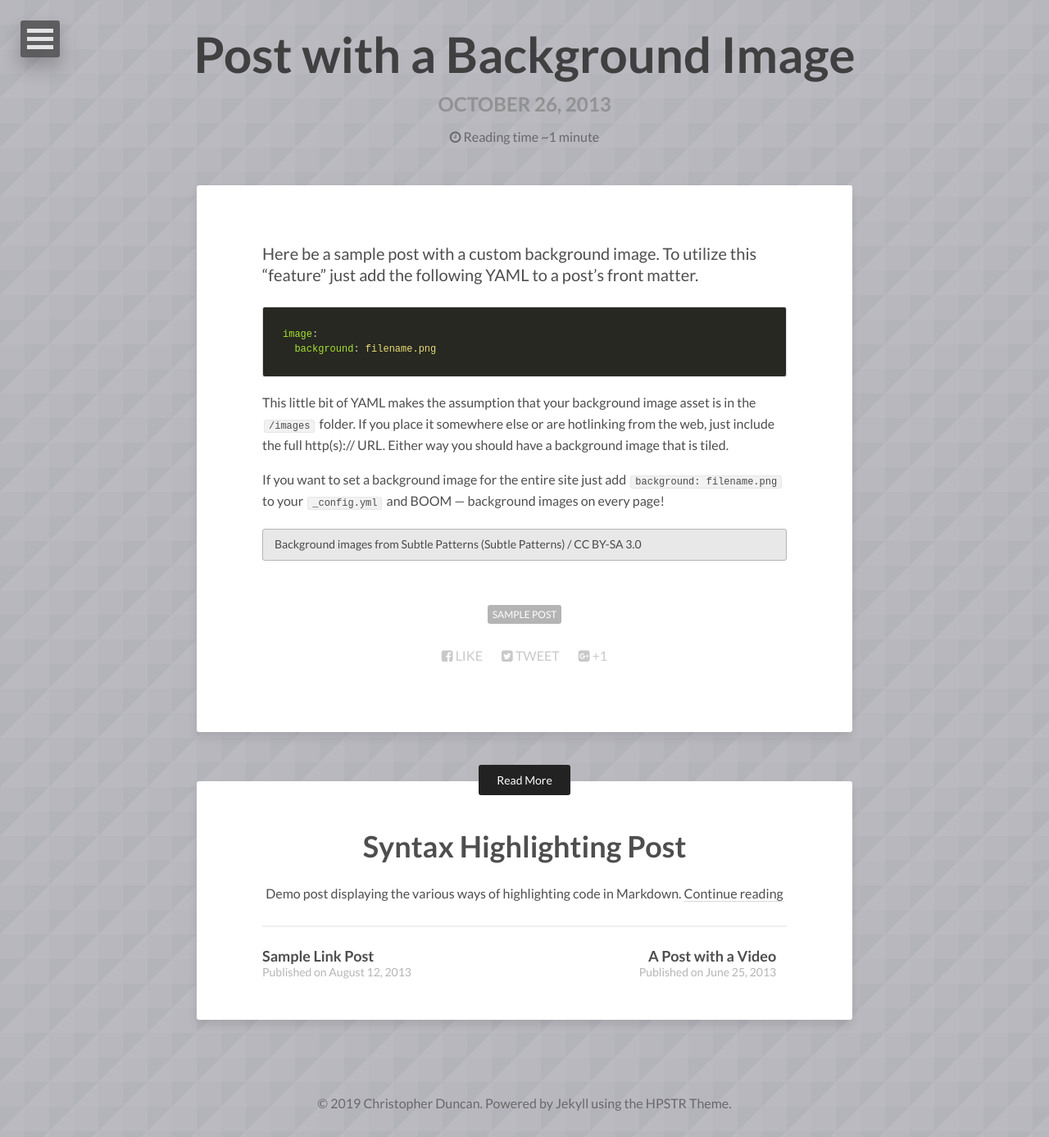
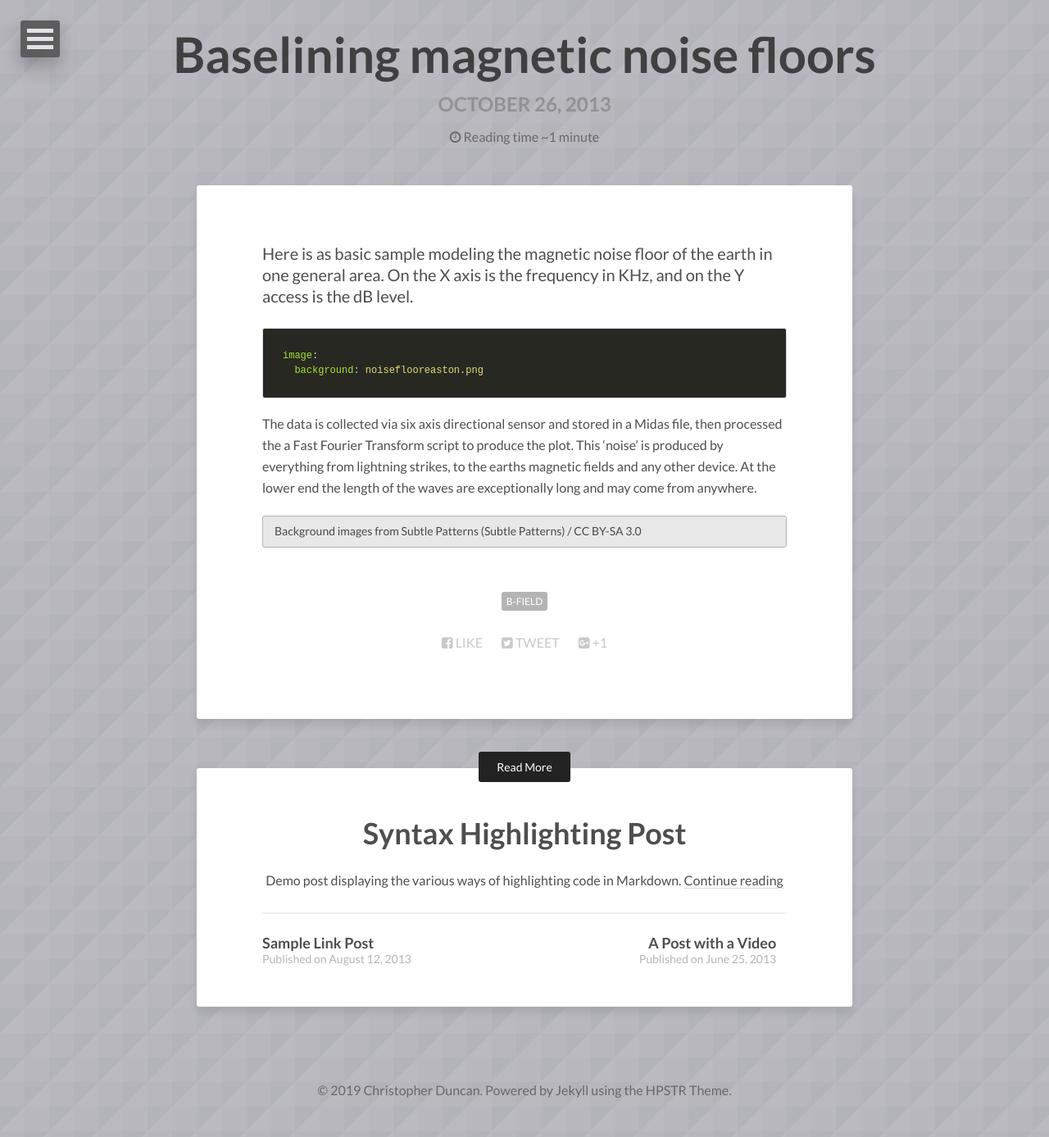
Before and after one commit to Gitmo234/Gitmo234.github.io, a Jekyll site: the page built from _posts/2013-10-26-background-image.md, in a window 1280 px wide. Shown: the whole page at 82% size. Built offline with Jekyll 4.4.1, drawn with Linux system fonts in a browser that asks for light colours; nearby versions of some CDN libraries.

Commit message:
update site

````diff
--- a/_posts/2013-10-26-background-image.md
+++ b/_posts/2013-10-26-background-image.md
@@ -1,21 +1,19 @@
 ---
 layout: post
-title: Post with a Background Image
-description: "Sample post with a background image CSS override."
-tags: [sample post]
+title: Baselining magnetic noise floors
+description: "A basic sampling of Magnetic noise"
+tags: [B-field]
 image:
   background: triangular.png
 ---
 
-Here be a sample post with a custom background image. To utilize this "feature" just add the following YAML to a post's front matter.
+Here is as basic sample modeling the magnetic noise floor of the earth in one general area. On the X axis is the frequency in KHz, and on the Y access is the dB level.
 
 ```yaml
 image:
-  background: filename.png
+  background: noiseflooreaston.png
 ```
 
-This little bit of YAML makes the assumption that your background image asset is in the `/images` folder. If you place it somewhere else or are hotlinking from the web, just include the full http(s):// URL. Either way you should have a background image that is tiled.
-
-If you want to set a background image for the entire site just add `background: filename.png` to your `_config.yml` and BOOM --- background images on every page!
+The data is collected via six axis directional sensor and stored in a Midas file, then processed the a Fast Fourier Transform script to produce the plot. This 'noise' is produced by everything from lightning strikes, to the earths magnetic fields and any other device. At the lower end the length of the waves are exceptionally long and may come from anywhere.
 
 <div xmlns:cc="http://creativecommons.org/ns#" xmlns:dct="http://purl.org/dc/terms/" about="http://subtlepatterns.com" class="notice">Background images from <span property="dct:title">Subtle Patterns</span> (<a rel="cc:attributionURL" property="cc:attributionName" href="http://subtlepatterns.com">Subtle Patterns</a>) / <a rel="license" href="http://creativecommons.org/licenses/by-sa/3.0/">CC BY-SA 3.0</a></div>
````
Also changed, not shown: images/noiseflooreaston.png (added).
